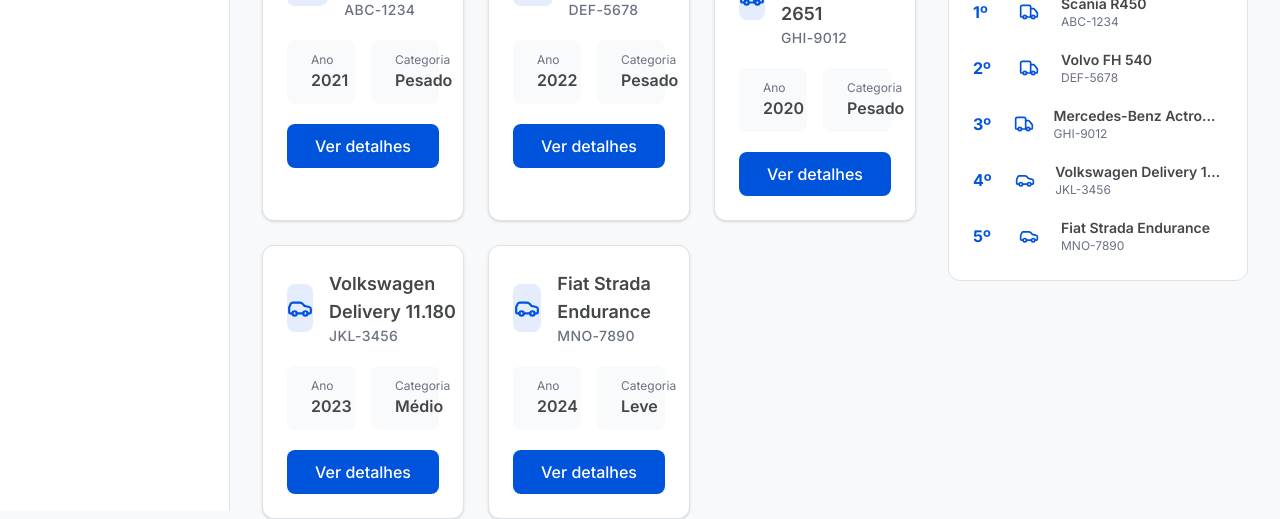
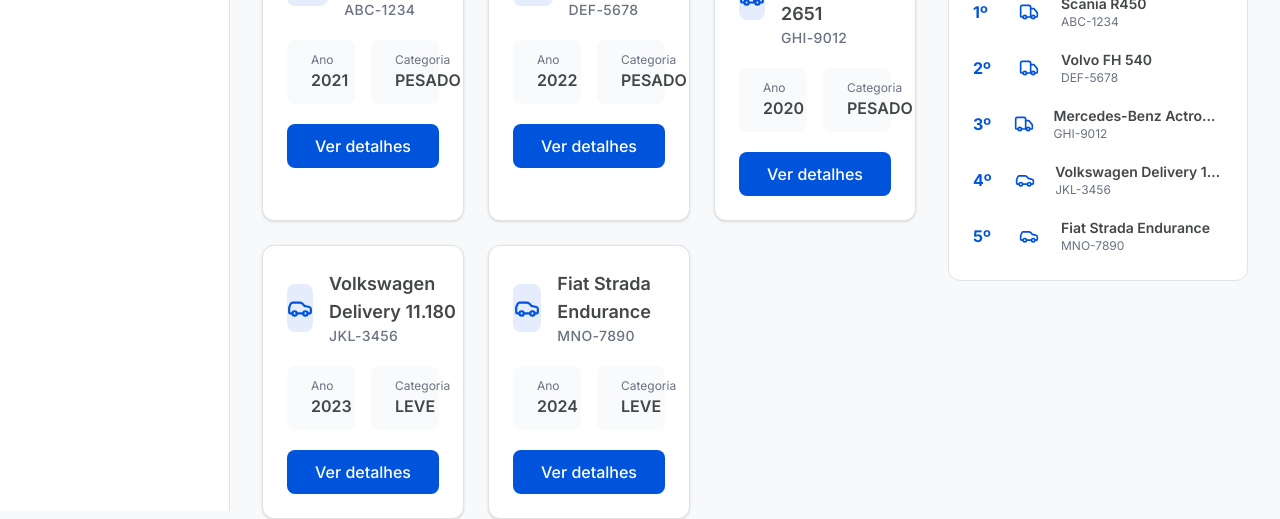
Before and after one commit to IsaacLira42/LogiTrack-Pro, a React (Vite) app in the folder frontend/: page /veiculos in a window 1280 px wide. Shown: the part 289-808 px from the top of the page. Built offline with nearby package versions, Linux system fonts and the light colour scheme; no server answers.

Commit message:
feat: adiciona detalhes de veículos e modal de exibição; implementa lógica para abrir e fechar modal com informações detalhadas

```diff
--- a/frontend/src/features/veiculos/components/CardVeiculo.tsx
+++ b/frontend/src/features/veiculos/components/CardVeiculo.tsx
@@ -1,14 +1,18 @@
 import { Car, Calendar, Tag, Truck } from "lucide-react";
 import type { Veiculo } from "../types";
 
-export const CardVeiculo = (veiculo: Veiculo) => {
+interface CardVeiculoProps extends Veiculo {
+  openModal: (id: number) => void;
+}
+
+export const CardVeiculo = ({ openModal, ...veiculo }: CardVeiculoProps) => {
   return (
     <div className="flex flex-col p-6 gap-5 rounded-xl border border-borda bg-white shadow-sm hover:shadow-md transition-shadow">
       {/* Cabeçalho */}
       <div className="flex items-center justify-between">
         <div className="flex items-center gap-4">
           <div className="flex items-center justify-center w-12 h-12 rounded-lg bg-accent/10 text-accent">
-            {veiculo.tipo === "Pesado" ? (
+            {veiculo.tipo === "PESADO" ? (
               <Truck size={26} />
             ) : (
               <Car size={26} />
@@ -49,7 +53,10 @@
       </div>
 
       {/* Ação */}
-      <button className="w-full py-2.5 rounded-lg bg-accent text-white font-medium hover:opacity-90 transition-opacity">
+      <button
+        onClick={() => openModal(veiculo.id)}
+        className="w-full py-2.5 rounded-lg bg-accent text-white font-medium hover:opacity-90 transition-opacity"
+      >
         Ver detalhes
       </button>
     </div>
--- a/frontend/src/features/veiculos/components/ListaVeiculos.tsx
+++ b/frontend/src/features/veiculos/components/ListaVeiculos.tsx
@@ -1,7 +1,16 @@
+import { useState } from "react";
+import { Modal } from "../../../components/ui/Modal";
 import type { ListaVeiculosProps } from "../types";
 import { CardVeiculo } from "./CardVeiculo";
+import { useVeiculosDetalhes } from "../hooks/useVeiculos";
+import { VeiculoDetalhes } from "./VeiculoDetalhes";
 
 export const ListaVeiculos = ({ veiculos }: ListaVeiculosProps) => {
+  const [isOpen, setIsOpen] = useState(false);
+  const [veiculoId, setVeiculoId] = useState<number | null>(null);
+
+  const { data: detalhesVeiculo, isLoading } = useVeiculosDetalhes(veiculoId);
+
   if (!veiculos.length) {
     return (
       <div className="flex justify-center items-center py-12 text-gray-500">
@@ -10,10 +19,30 @@
     );
   }
 
+  const handlerAbrirModal = (id: number) => {
+    setVeiculoId(id);
+    setIsOpen(true);
+  };
+
+  const handlerFecharModal = () => {
+    setIsOpen(false);
+    setVeiculoId(null);
+  };
+
   return (
     <div className="grid grid-cols-1 md:grid-cols-2 xl:grid-cols-3 gap-6">
+      <Modal isOpen={isOpen} onClose={handlerFecharModal}>
+        {isLoading && <p>Carregando detalhes...</p>}
+
+        {detalhesVeiculo && <VeiculoDetalhes detalhes={detalhesVeiculo} />}
+      </Modal>
+
       {veiculos.map((veiculo) => (
-        <CardVeiculo key={veiculo.id} {...veiculo} />
+        <CardVeiculo
+          key={veiculo.id}
+          {...veiculo}
+          openModal={handlerAbrirModal}
+        />
       ))}
     </div>
   );
--- a/frontend/src/features/veiculos/components/ListaVeiculosMaisUsados.tsx
+++ b/frontend/src/features/veiculos/components/ListaVeiculosMaisUsados.tsx
@@ -19,7 +19,7 @@
               <span className="w-6 font-bold text-accent">{index + 1}º</span>
 
               <div className="flex items-center justify-center w-10 h-10 rounded-lg text-accent">
-                {veiculo.tipo === "Pesado" ? (
+                {veiculo.tipo === "PESADO" ? (
                   <Truck size={20} aria-hidden="true" />
                 ) : (
                   <Car size={20} aria-hidden="true" />
--- /dev/null
+++ b/frontend/src/features/veiculos/components/VeiculoDetalhes.tsx
@@ -0,0 +1,88 @@
+import { Car, Truck, Route, Wrench, Gauge } from "lucide-react";
+import type { DetalhesVeiculo } from "../types";
+
+interface VeiculoDetalhesProps {
+  detalhes: DetalhesVeiculo;
+}
+
+export const VeiculoDetalhes = ({ detalhes }: VeiculoDetalhesProps) => {
+  const cards = [
+    {
+      titulo: "Total Viagens",
+      valor: detalhes.totalViagens.toLocaleString("pt-BR"),
+      icon: <Route size={20} />,
+    },
+    {
+      titulo: "Km Rodados",
+      valor: `${detalhes.totalKm.toLocaleString("pt-BR")} km`,
+      icon: <Gauge size={20} />,
+    },
+    {
+      titulo: "Custo Manutenção",
+      valor: detalhes.custoManutencao.toLocaleString("pt-BR", {
+        style: "currency",
+        currency: "BRL",
+      }),
+      icon: <Wrench size={20} />,
+    },
+    {
+      titulo: "Custo por Km",
+      valor: detalhes.custoPorKm.toLocaleString("pt-BR", {
+        style: "currency",
+        currency: "BRL",
+      }),
+      icon: <Wrench size={20} />,
+    },
+  ];
+
+  return (
+    <div className="bg-white space-y-5">
+      {/* Ícone e identificação do veículo */}
+      <div className="flex items-center gap-4">
+        <div className="flex items-center justify-center w-12 h-12 rounded-lg bg-accent/10 text-accent">
+          {detalhes.tipo === "PESADO" ? <Truck size={26} /> : <Car size={26} />}
+        </div>
+
+        <div>
+          <h2 className="font-semibold text-lg">{detalhes.modelo}</h2>
+          <p className="text-sm text-gray-500">Placa: {detalhes.placa}</p>
+        </div>
+      </div>
+
+      {/* Cards de informações */}
+      <div className="grid grid-cols-2 md:grid-cols-4 gap-3">
+        {cards.map((card) => (
+          <div
+            key={card.titulo}
+            className="flex flex-col gap-1 bg-[#C4C7C8] border border-borda p-3 rounded-md"
+          >
+            {card.icon}
+
+            <span className="text-text text-xs">{card.titulo}</span>
+
+            <span className="text-xl font-semibold">{card.valor}</span>
+          </div>
+        ))}
+      </div>
+
+      {/* Gráficos */}
+      <div className="grid grid-cols-1 md:grid-cols-2 gap-3">
+        <div className="p-4 border border-borda rounded-md">
+          <span className="font-medium">Kilometragem Mensal</span>
+
+          <div className="h-64">{/* Recharts usando detalhes.kmMensal */}</div>
+        </div>
+
+        <div className="p-4 border border-borda rounded-md">
+          <span className="font-medium">
+            Custo Médio de Manutenção (mensal)
+          </span>
+
+          <div className="h-64">
+            {/* Recharts usando detalhes.manutencaoMensal */}
+          </div>
+        </div>
+      </div>
+    </div>
+  );
+};
--- a/frontend/src/features/veiculos/hooks/useVeiculos.ts
+++ b/frontend/src/features/veiculos/hooks/useVeiculos.ts
@@ -1,5 +1,5 @@
 import { useQuery } from "@tanstack/react-query";
-import { buscarVeiculos } from "../service.veiculos";
+import { buscarDetalhesVeiculo, buscarVeiculos } from "../service.veiculos";
 
 export function useVeiculos() {
   return useQuery({
@@ -7,3 +7,11 @@
     queryFn: buscarVeiculos,
   });
 }
+
+export const useVeiculosDetalhes = (id: number | null) => {
+  return useQuery({
+    queryKey: ["veiculo-detalhes", id],
+    queryFn: () => buscarDetalhesVeiculo(id!),
+    enabled: !!id,
+  });
+};
--- a/frontend/src/features/veiculos/page/VeiculosPage.tsx
+++ b/frontend/src/features/veiculos/page/VeiculosPage.tsx
@@ -9,35 +9,35 @@
       modelo: "Scania R450",
       placa: "ABC-1234",
       ano: 2021,
-      tipo: "Pesado",
+      tipo: "PESADO" as const,
     },
     {
       id: 2,
       modelo: "Volvo FH 540",
       placa: "DEF-5678",
       ano: 2022,
-      tipo: "Pesado",
+      tipo: "PESADO" as const,
     },
     {
       id: 3,
       modelo: "Mercedes-Benz Actros 2651",
       placa: "GHI-9012",
       ano: 2020,
-      tipo: "Pesado",
+      tipo: "PESADO" as const,
     },
     {
       id: 4,
       modelo: "Volkswagen Delivery 11.180",
       placa: "JKL-3456",
       ano: 2023,
-      tipo: "Médio",
+      tipo: "LEVE" as const,
     },
     {
       id: 5,
       modelo: "Fiat Strada Endurance",
       placa: "MNO-7890",
       ano: 2024,
-      tipo: "Leve",
+      tipo: "LEVE" as const,
     },
   ];
 
--- a/frontend/src/features/veiculos/service.veiculos.ts
+++ b/frontend/src/features/veiculos/service.veiculos.ts
@@ -1,8 +1,16 @@
 import { api } from "../../lib/axios";
-import type { Veiculo } from "./types";
+import type { DetalhesVeiculo, Veiculo } from "./types";
 
 export async function buscarVeiculos(): Promise<Veiculo[]> {
   const { data } = await api.get("/veiculos");
 
   return data;
 }
+
+export async function buscarDetalhesVeiculo(
+  id: number,
+): Promise<DetalhesVeiculo> {
+  const { data } = await api.get(`/veiculos/${id}/detalhes`);
+
+  return data;
+}
--- a/frontend/src/features/veiculos/types.ts
+++ b/frontend/src/features/veiculos/types.ts
@@ -1,11 +1,42 @@
+import { z } from "zod";
+
+export const TipoVeiculoSchema = z.enum(["LEVE", "PESADO"]);
+
+export type TipoVeiculo = z.infer<typeof TipoVeiculoSchema>;
+
 export interface Veiculo {
   id: number;
   placa: string;
   modelo: string;
-  tipo: string;
+  tipo: TipoVeiculo;
   ano: number;
 }
 
 export interface ListaVeiculosProps {
   veiculos: Veiculo[];
 }
+
+export const DadosMensaisSchema = z.object({
+  mes: z.string(),
+  valor: z.number(),
+});
+
+export const DetalhesVeiculoSchema = z.object({
+  modelo: z.string(),
+  placa: z.string(),
+  tipo: TipoVeiculoSchema,
+
+  totalViagens: z.number(),
+  totalKm: z.number(),
+
+  custoManutencao: z.number(),
+  custoPorKm: z.number(),
+
+  kmMensal: z.array(DadosMensaisSchema),
+
+  manutencaoMensal: z.array(DadosMensaisSchema),
+});
+
+export type DetalhesVeiculo = z.infer<typeof DetalhesVeiculoSchema>;
+
+export type DadosMensais = z.infer<typeof DadosMensaisSchema>;
```
